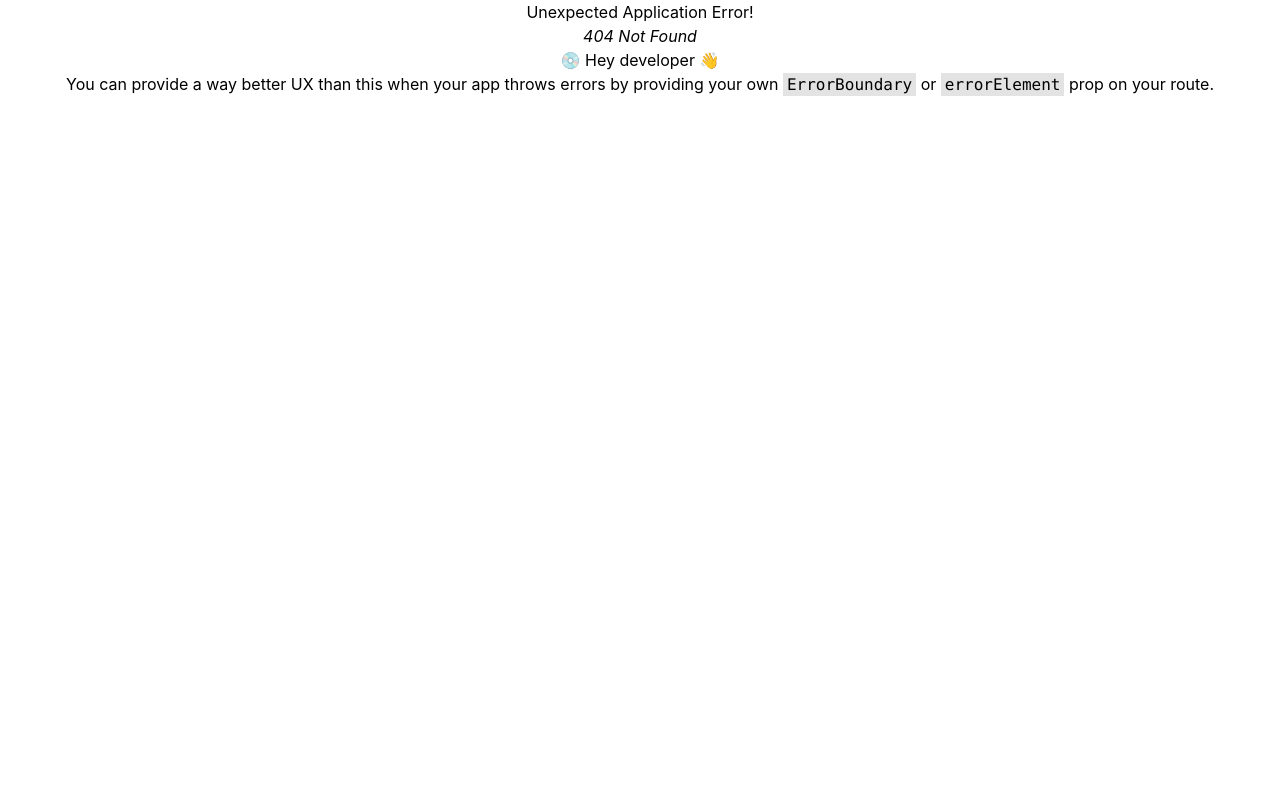
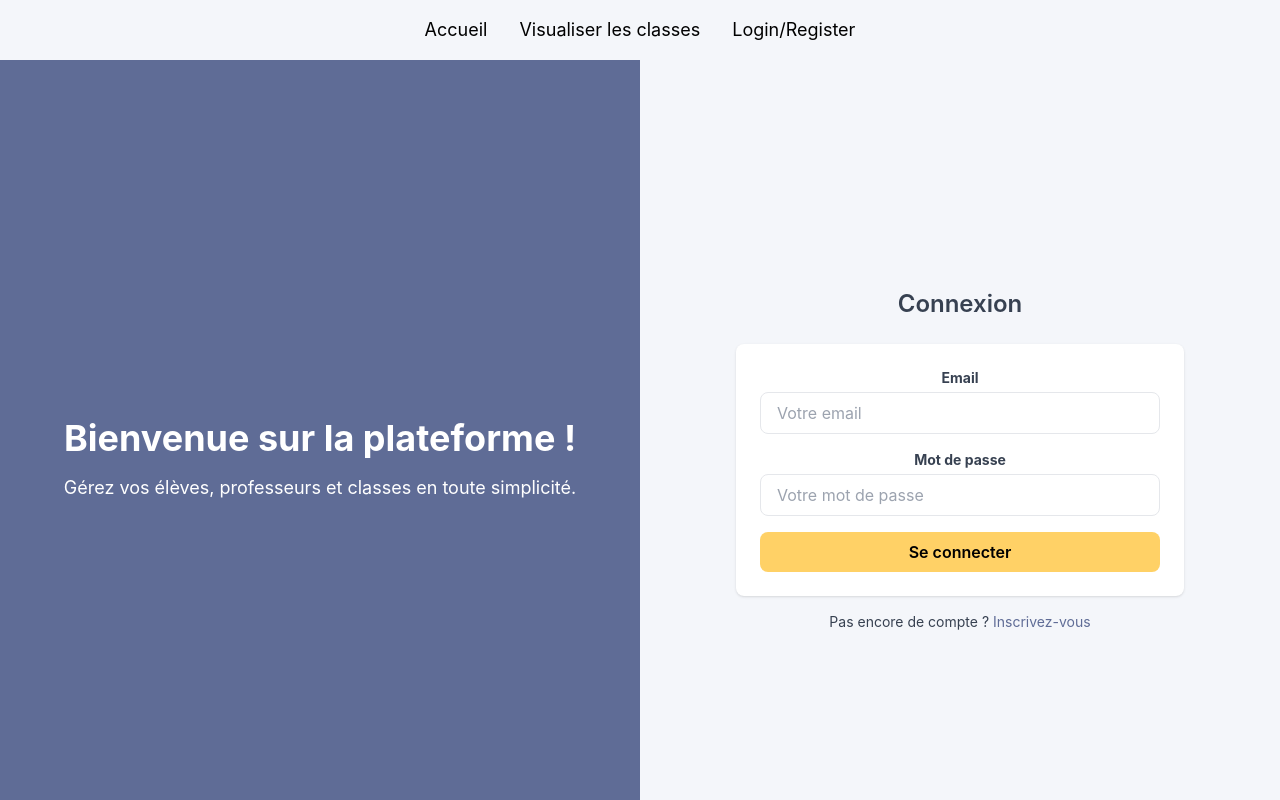
Before and after one commit to leashmt/hexamineo-front, a React (Create React App) app: page /auth in a window 1280 px wide. Before the commit this address had no page. Shown: the top 800 px of the page. Built offline with nearby package versions, Linux system fonts and the light colour scheme.

Commit message:
feat(authentification) : implement register and login form

```diff
--- a/src/App.js
+++ b/src/App.js
@@ -3,6 +3,7 @@ import './App.css';
 import Home from "./pages/Home";
 import NavBar from "./pages/NavBar";
 import Example from "./pages/Example";
+import Authentification from "./pages/Authentification";
 
 
 const router = createBrowserRouter([
@@ -18,6 +19,10 @@ const router = createBrowserRouter([
         path: "/example",
         element: <Example/>
       },
+      {
+        path: "/auth",
+        element: <Authentification/>
+      },
     ]
   }
 ])
--- /dev/null
+++ b/src/pages/Authentification.jsx
@@ -0,0 +1,92 @@
+import React, { useState } from "react";
+
+const Authentification = () => {
+  const [isLogin, setIsLogin] = useState(true);
+
+  const toggleForm = () => {
+    setIsLogin(!isLogin);
+  };
+
+  const handleSubmit = (e) => {
+    e.preventDefault();
+    console.log(isLogin ? "Connexion..." : "Inscription...");
+  };
+
+  return (
+    <div className="flex h-screen bg-white-background">
+      <div className="w-1/2 flex flex-col justify-center items-center bg-purple-custom text-white p-8">
+        <h1 className="text-4xl font-bold mb-4">
+          Bienvenue sur la plateforme !
+        </h1>
+        <p className="text-lg text-center">
+          Gérez vos élèves, professeurs et classes en toute simplicité.
+        </p>
+      </div>
+
+      <div className="w-1/2 flex flex-col justify-center items-center px-8">
+        <div className="w-full max-w-md">
+          <h2 className="text-2xl font-semibold text-gray-700 mb-6 text-center">
+            {isLogin ? "Connexion" : "Inscription"}
+          </h2>
+          <form
+            onSubmit={handleSubmit}
+            className="space-y-4 bg-white p-6 shadow rounded-lg"
+          >
+            {!isLogin && (
+              <div>
+                <label className="block text-gray-700 text-sm font-bold mb-1">
+                  Nom
+                </label>
+                <input
+                  type="text"
+                  placeholder="Votre nom"
+                  className="w-full px-4 py-2 border rounded-lg focus:outline-none focus:ring-2 focus:ring-purple-custom"
+                />
+              </div>
+            )}
+            <div>
+              <label className="block text-gray-700 text-sm font-bold mb-1">
+                Email
+              </label>
+              <input
+                type="email"
+                placeholder="Votre email"
+                className="w-full px-4 py-2 border rounded-lg focus:outline-none focus:ring-2 focus:ring-purple-custom"
+              />
+            </div>
+            <div>
+              <label className="block text-gray-700 text-sm font-bold mb-1">
+                Mot de passe
+              </label>
+              <input
+                type="password"
+                placeholder="Votre mot de passe"
+                className="w-full px-4 py-2 border rounded-lg focus:outline-none focus:ring-2 focus:ring-purple-custom"
+              />
+            </div>
+            <button
+              type="submit"
+              className="w-full py-2 bg-yellow-highlight text-black font-semibold rounded-lg hover:bg-yellow-500 transition"
+            >
+              {isLogin ? "Se connecter" : "S'inscrire"}
+            </button>
+          </form>
+
+          <p className="mt-4 text-center text-sm text-gray-700">
+            {isLogin
+              ? "Pas encore de compte ?"
+              : "Déjà inscrit ?"}
+            <button
+              onClick={toggleForm}
+              className="ml-1 text-purple-custom hover:underline focus:outline-none"
+            >
+              {isLogin ? "Inscrivez-vous" : "Connectez-vous"}
+            </button>
+          </p>
+        </div>
+      </div>
+    </div>
+  );
+};
+
+export default Authentification;
```
